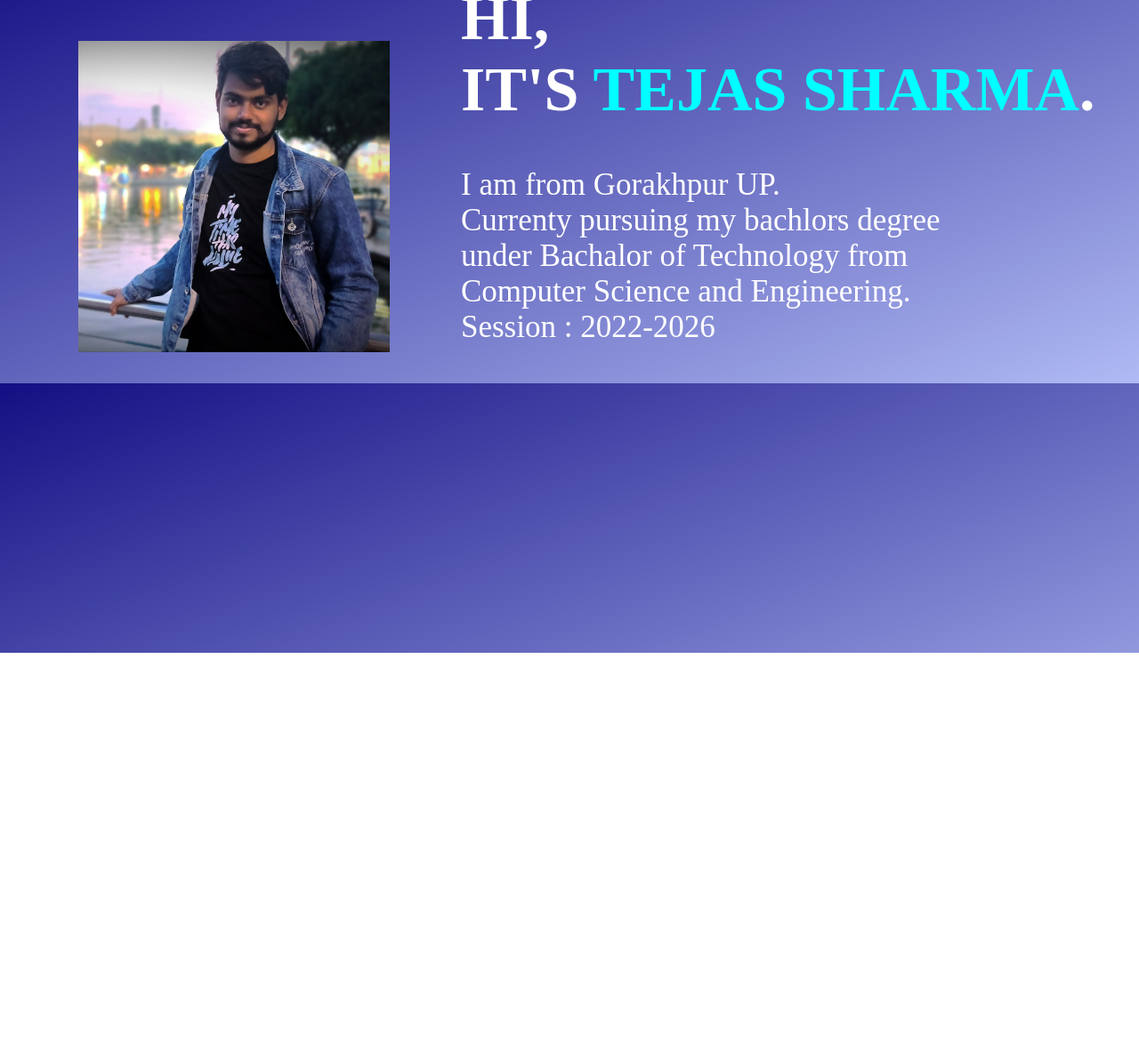
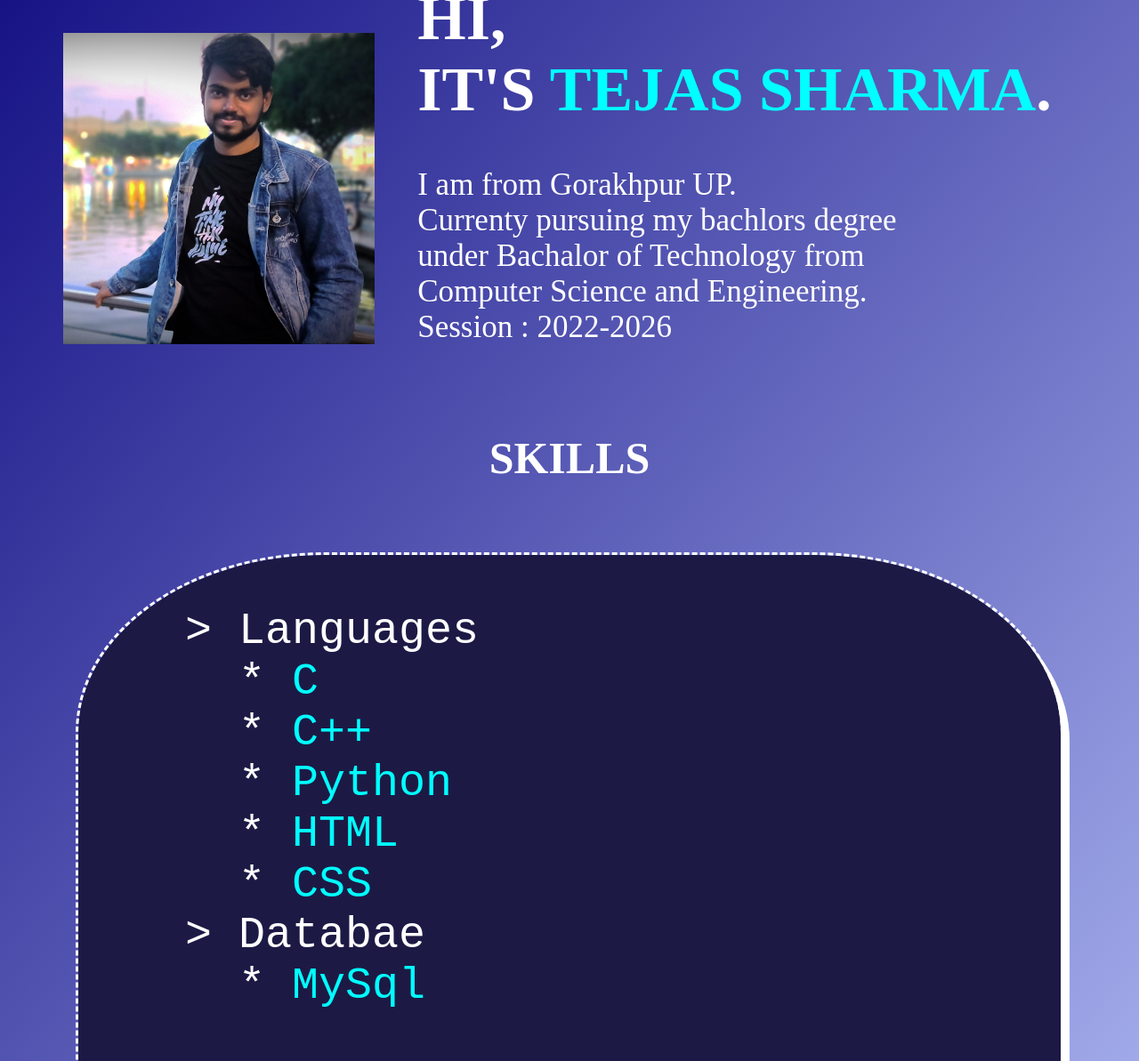
Before and after one commit to Mr-TejasSharma/port, a plain HTML site: page index.html in a window 1280 px wide. Shown: the part 66-1259 px from the top of the page at 89% size. Before the commit the page ends 800 px from the top, so only its background shows below. Drawn offline with Linux system fonts and the light colour scheme.

Commit message:
Added second page

```diff
--- a/index.css
+++ b/index.css
@@ -113,8 +113,7 @@
       display: flex;
       height: 350px;
       width: 350px;
-      border-top: 0rem;
-
+      text-align: center;
     }
     .fpage h1{
       margin-top:10%;
@@ -140,27 +139,56 @@
     color: white;
     height: flex;
     width: flex;
-    margin:0%;
     align-items: center;
+    margin-bottom: 5%;
+    margin-left:5%;
 }
 .left{
-  margin-left: 5rem;
-  margin-right: auto;
+  margin-left: 3rem;
+  margin-right: 3rem;
   width: 80%;
 }
 .left {
   font-size: 35px;
 }
 .fpage img{
-    margin-left: 5rem;
-    margin-top: 0rem;
     height: 350px;
     width: 350px;
-    text-align: center;
+    margin-top: 0%;
+    margin-left: auto;
+    margin-right: auto;
     transition: 0.5s;
 }
 .fpage img:hover{
+  padding: 0rem;
   height: 500px;
   width: 500px;
+  margin-left: auto;
+  margin-right: auto;
   border-radius: 50%;
 }
+.spage{
+  color: white;
+  height: flex;
+  width: flex;
+  margin:0%;
+  align-items: center;
+}
+ .spage h1{
+  filter: blur(0px);
+  text-align: center;
+  font-size: 50px;
+ }
+.spage pre{
+  box-shadow: 10px 10px #ffffff;
+  color: white;
+  background-color: #1c1a45;
+  margin: 5rem;
+  font-size: 50px;
+  outline-style: dashed;
+  border-radius: 25%;
+}
+.spage pre:hover{
+  box-shadow: 10px 10px #d0ff25;
+  outline: none;
+}
--- a/index.html
+++ b/index.html
@@ -33,14 +33,12 @@
 </header>
 <body class="body">
     <div></div>
-    <img src="./t.jpeg" class="logo">
+    <img src="./image/t.jpeg" class="logo">
     <div class="fpage">
-
       <div>
-
           <a id="home"></a>
-          <br><br><br><br><br>
-          <img src="./pr.jpg">
+          <br><br><br><br>
+          <img src="./image/pr.jpg">
       </div>
       <div class="left">
           <p>
@@ -54,9 +52,26 @@
       </div>
   </div>
   <!--------------------------------------------------------------------->
-  <div>
+  <div class="spage">
+    <a id="skills"></a>
+    <h1>SKILLS</h1>
+    <pre>
 
-  </div>
+    > Languages
+      * <span class="blue">C</span>
+      * <span class="blue">C++</span>
+      * <span class="blue">Python</span>
+      * <span class="blue">HTML</span>
+      * <span class="blue">CSS</span>
+    > Databae
+      * <span class="blue">MySql</span>
+
+    > Dev Tools
+      * <span class="blue">VS Code</span>
+      * <span class="blue">Git</span>
+    </pre>
+
+</div>
 
 </body>
 </html>
```
Also changed, not shown: image/pr.jpg (renamed from pr.jpg), image/t.jpeg (renamed from t.jpeg).
